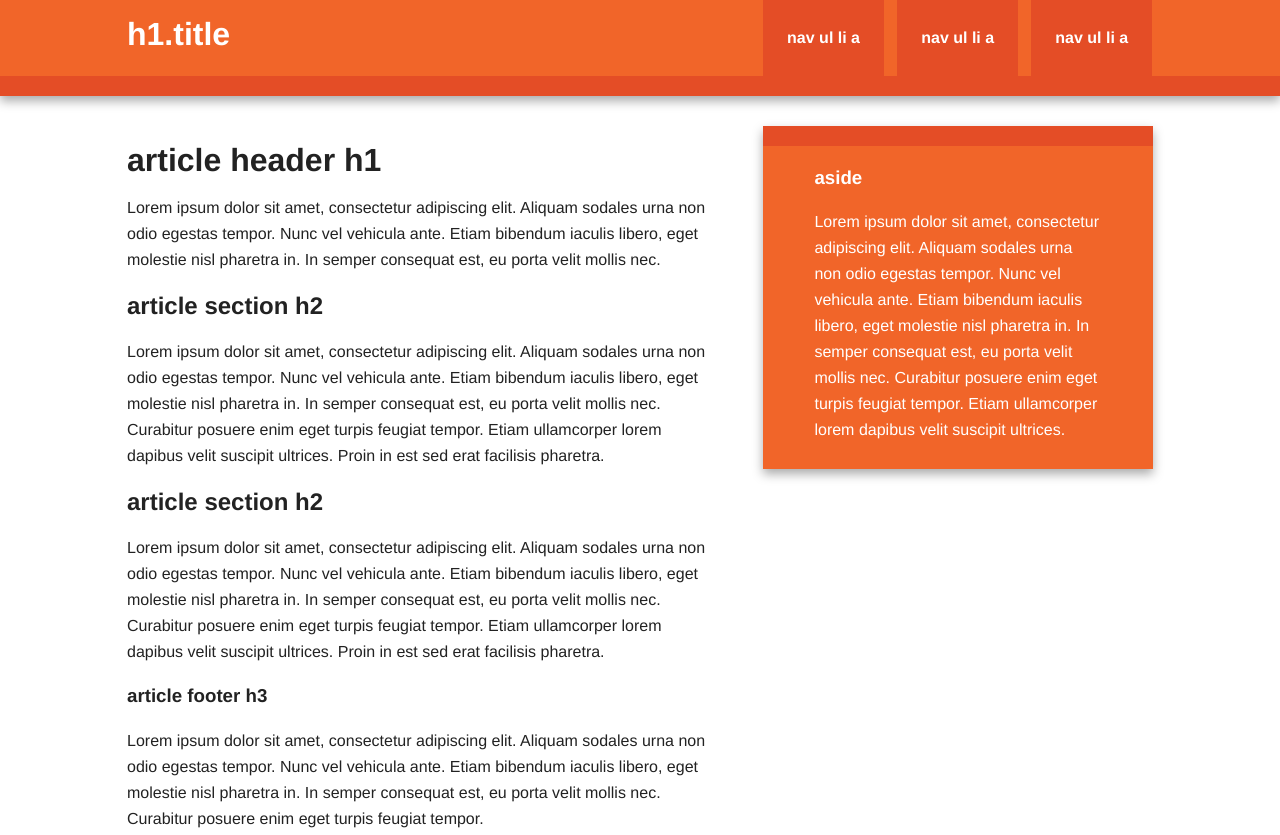
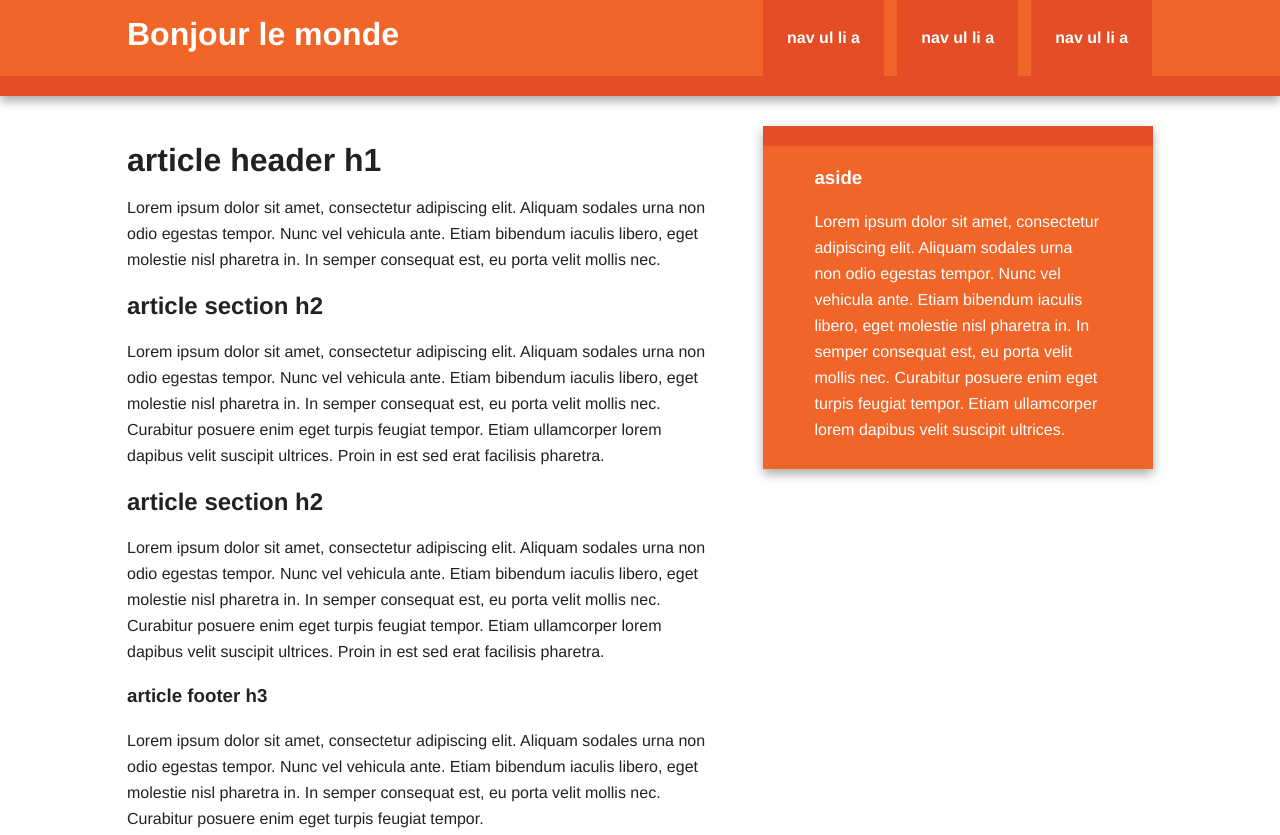
Before and after one commit to armelbrice/mon-projet, a plain HTML site: page index.html in a window 1280 px wide. Shown: the top 835 px of the page. Drawn offline with nearby package versions, Linux system fonts and the light colour scheme.

Commit message:
Mise en place de la page d'accueil

```diff
--- a/index.html
+++ b/index.html
@@ -6,7 +6,7 @@
     <head>
         <meta charset="utf-8">
         <meta http-equiv="X-UA-Compatible" content="IE=edge,chrome=1">
-        <title></title>
+        <title>testgit</title>
         <meta name="description" content="">
         <meta name="viewport" content="width=device-width, initial-scale=1">
         <link rel="apple-touch-icon" href="apple-touch-icon.png">
@@ -23,7 +23,7 @@
 
         <div class="header-container">
             <header class="wrapper clearfix">
-                <h1 class="title">h1.title</h1>
+                <h1 class="title">Bonjour le monde</h1>
                 <nav>
                     <ul>
                         <li><a href="#">nav ul li a</a></li>
```
